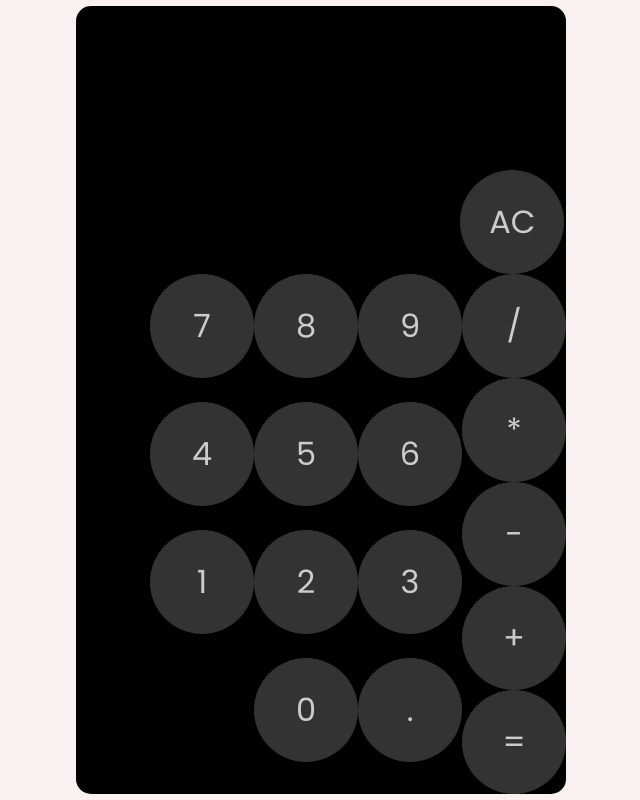
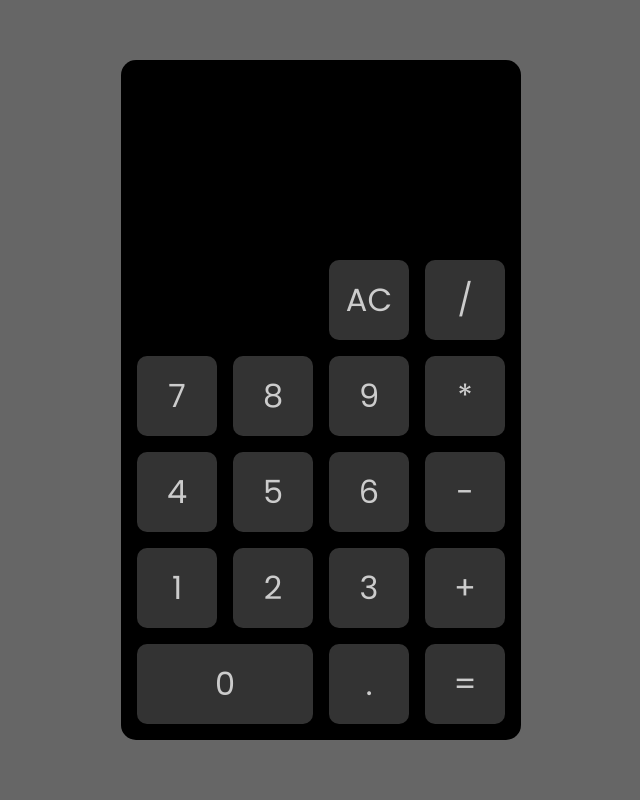
Before and after one commit to MatheusFellipi/calculatora-Reactjs, a React (Create React App) app: page / in a window 1280 px wide. Shown: the whole page, without its empty margins (319-959 px from the left). Built offline with nearby package versions, Linux system fonts and the light colour scheme.

Commit message:
melhorando os estilos.

```diff
--- a/src/components/Buttons/index.tsx
+++ b/src/components/Buttons/index.tsx
@@ -35,15 +35,15 @@ type ButtonsProps = {
 };
 
 const Container = styled.div`
-  width: 6.5rem;
-  height: 6.5rem;
+  width: 5rem;
+  height: 5rem;
+  margin: 0.5rem;
 `;
 
 const Button = styled.button<ButtonsProps>`
   border-radius: 10px;
   width: 100%;
   height: 100%;
-  border-radius: 10rem;
   border: none;
   font-size: 2rem;
   visibility: ${(props) => props.visibility};
--- a/src/page/Landing/index.tsx
+++ b/src/page/Landing/index.tsx
@@ -1,6 +1,6 @@
 import { useState } from "react";
 import { Buttons } from "../../components/Buttons";
-import { Box } from "./styles";
+import { ButtonsContainer, Calculador, Container, Display } from "./styles";
 
 import * as math from "mathjs";
 
@@ -9,6 +9,7 @@ const operator = ["*", "/", "+", ".", "-"];
 
 export default function Index() {
   const [input, setInput] = useState("");
+  const [result, setResult] = useState("");
 
   function handleInsertNum(val: string) {
     setInput(input + val);
@@ -29,26 +30,33 @@ export default function Index() {
     if (input === "" || operator.includes(input[input.length - 1])) {
       return input;
     } else {
-      setInput(math.evaluate(input));
+      setResult(math.evaluate(input));
     }
   };
 
   const handleLimpar = () => {
     setInput("");
+    setResult("");
   };
 
   return (
-    <Box>
-      <div className="calculator">
-        <div className="display">
+    <Container>
+      <Calculador>
+        <Display>
           <p>{input}</p>
-        </div>
+          {result !== "" ? <p className="result">{result}</p> : ""}
+        </Display>
 
-        <div className="buttons-container">
+        <ButtonsContainer>
           <section className="buttons">
-            <div className="btn-operator">
-              <Buttons name="AC" type="button" handleClick={handleLimpar} />
-            </div>
+            <Buttons name="AC" type="button" handleClick={handleLimpar} />
+
+            <Buttons
+              color="#fff"
+              type="button"
+              name="/"
+              handleClick={() => handleOperator("/")}
+            />
           </section>
 
           <section className="buttons">
@@ -63,15 +71,7 @@ export default function Index() {
               ))}
               <Buttons name="." type="button" />
             </div>
-
             <div className="operator-number">
-              <Buttons
-                color="#fff"
-                type="button"
-                name="/"
-                handleClick={() => handleOperator("/")}
-              />
-
               <Buttons
                 color="#fff"
                 name="*"
@@ -95,8 +95,8 @@ export default function Index() {
               <Buttons name="=" type="button" handleClick={handleCalculator} />
             </div>
           </section>
-        </div>
-      </div>
-    </Box>
+        </ButtonsContainer>
+      </Calculador>
+    </Container>
   );
 }
--- a/src/page/Landing/styles.ts
+++ b/src/page/Landing/styles.ts
@@ -1,77 +1,59 @@
 import styled from "styled-components";
 
-export const Box = styled.div`
+export const Container = styled.div`
   display: flex;
   justify-content: center;
   align-items: center;
-  width: 100vw;
   height: 100vh;
+  background: ${(props) => props.theme.background};
+`;
+export const Calculador = styled.main`
+  display: flex;
+  flex-direction: column;
+  background: ${(props) => props.theme.palette.common.black};
+  border-radius: 15px;
+  width: 25rem;
+  padding: 0.5rem;
+`;
 
-  .calculator {
+export const Display = styled.div`
   display: flex;
   flex-direction: column;
   justify-content: center;
-    align-items: center;
-
-    background: ${(props) => props.theme.palette.common.black};
-    border-radius: 15px;
-    width: 490px;
-
-    .display {
-      display: flex;
-      flex-direction: column;
-      justify-content: center;
-      align-items: center;
   color: white;
   width: 100%;
-      height: 100px;
+  height: 120px;
   margin: 2rem 0rem 2rem 0.8rem;
   p {
-        width: 96%;
+    max-width: 96%;
+    overflow: auto;
     font-size: 30px;
     text-align: end;
     padding: 0rem 1rem 0 0;
     border-radius: 10px;
-        :last-child{
+    :last-child {
       font-size: 3rem;
     }
   }
-    }
+`;
 
-    .buttons-container {
+export const ButtonsContainer = styled.div`
   display: flex;
   flex-direction: column;
-      .buttons {
-        display: flex;
-      }
-    }
 
   .buttons {
     display: flex;
-      .btn-operator {
+    justify-content: flex-end;
+  }
+  .operator-number {
     display: flex;
-        justify-content: end;
-        align-items: flex-end;
-        padding-right: 0.1rem;
-        width: 100%;
+    flex-direction: column;
   }
-
   .btn-number {
     display: flex;
     flex-wrap: wrap;
-        justify-content: end;
-        margin-bottom: 0.5rem;
-        button {
-          :nth-last-child(-n + 2) {
-            width: 14rem;
-            height: 6.5rem;
-          }
-          :last-child {
-            width: 6.5rem;
-            height: 6.5rem;
-          }
-        }
-      }
+    div:nth-last-child(2) {
+      width: 11rem;
     }
   }
 `;
--- a/src/styles/theme/theme.ts
+++ b/src/styles/theme/theme.ts
@@ -1,7 +1,7 @@
 import { DefaultTheme } from "styled-components";
 
 export const theme: DefaultTheme = {
-  borderRadius: "4px",
+  background: "#666666",
   palette: {
     common: {
       black: "#000",
```
Also changed, not shown: src/@types/styles.d.ts (+11 -11 lines). Lines whose indentation alone changed are shown as unchanged.
